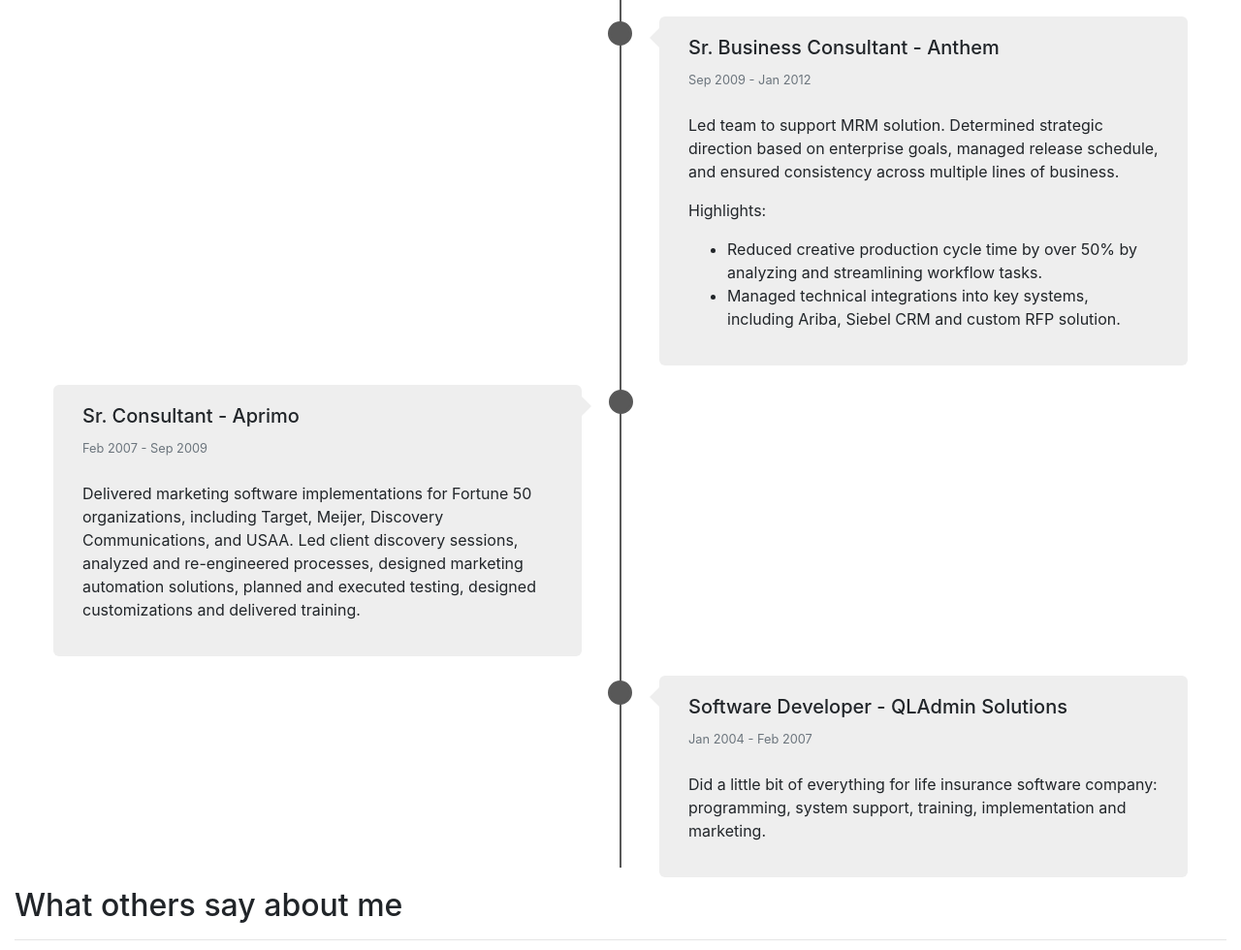
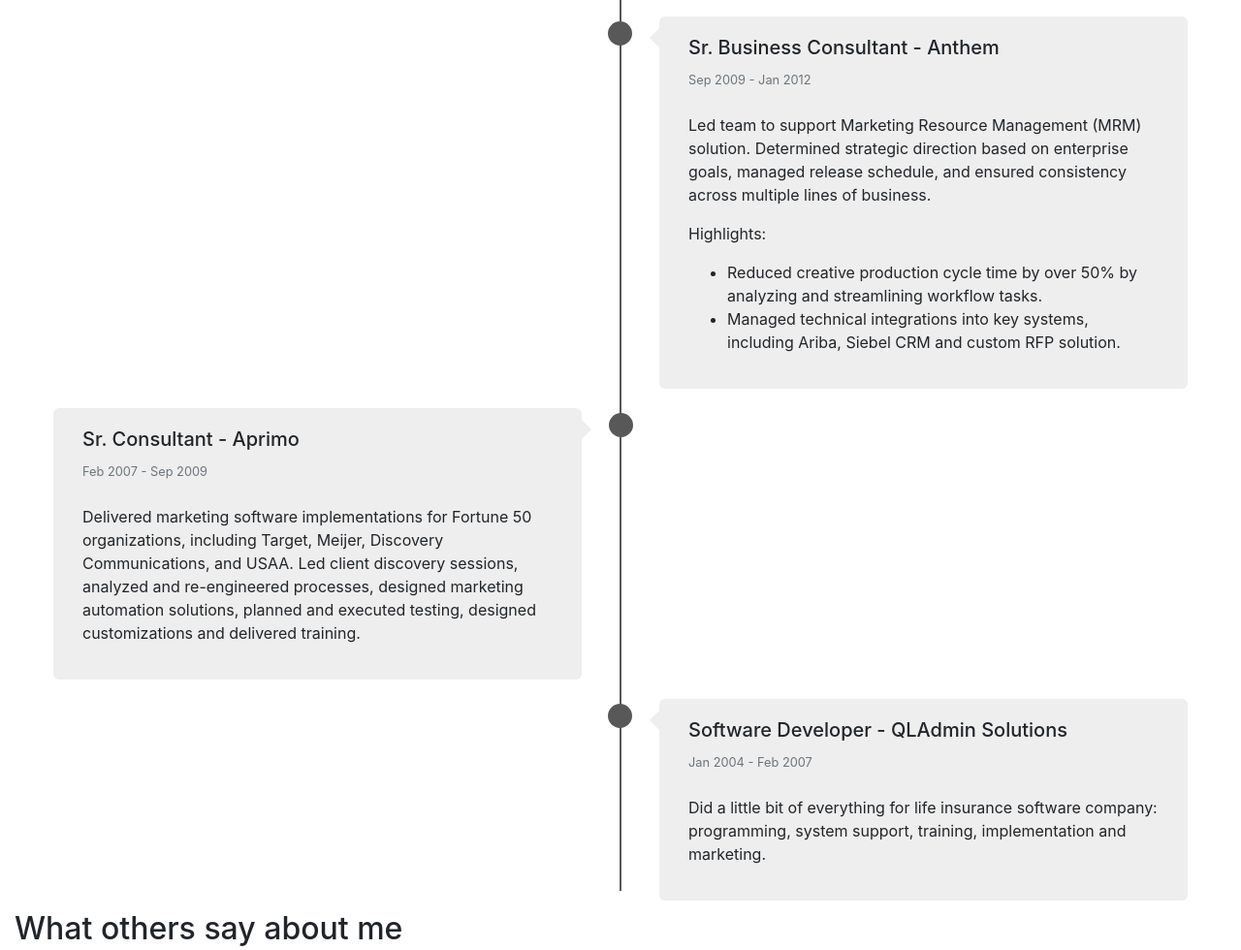
Before and after one commit to mnicholls22/mnicholls22.github.io, a plain HTML site: page index.html in a window 1280 px wide. Shown: the part 1757-2737 px from the top of the page at 97% size. Drawn offline with nearby package versions, Linux system fonts and the light colour scheme.

Commit message:
Add files via upload

```diff
--- a/index.html
+++ b/index.html
@@ -273,7 +273,7 @@
             <div class="time-content">
                 <h5>Sr. Business Consultant - Anthem</h5>
                 <small class="text-muted">Sep 2009 - Jan 2012</small><br><br>
-                <p>Led team to support MRM solution. Determined strategic direction based on enterprise goals, managed release schedule, and ensured consistency across multiple lines of business.</p>
+                <p>Led team to support Marketing Resource Management (MRM) solution. Determined strategic direction based on enterprise goals, managed release schedule, and ensured consistency across multiple lines of business.</p>
                 <p>Highlights: </p>
                 <ul>
                     <li>Reduced creative production cycle time by over 50% by analyzing and streamlining workflow tasks. </li>
```
